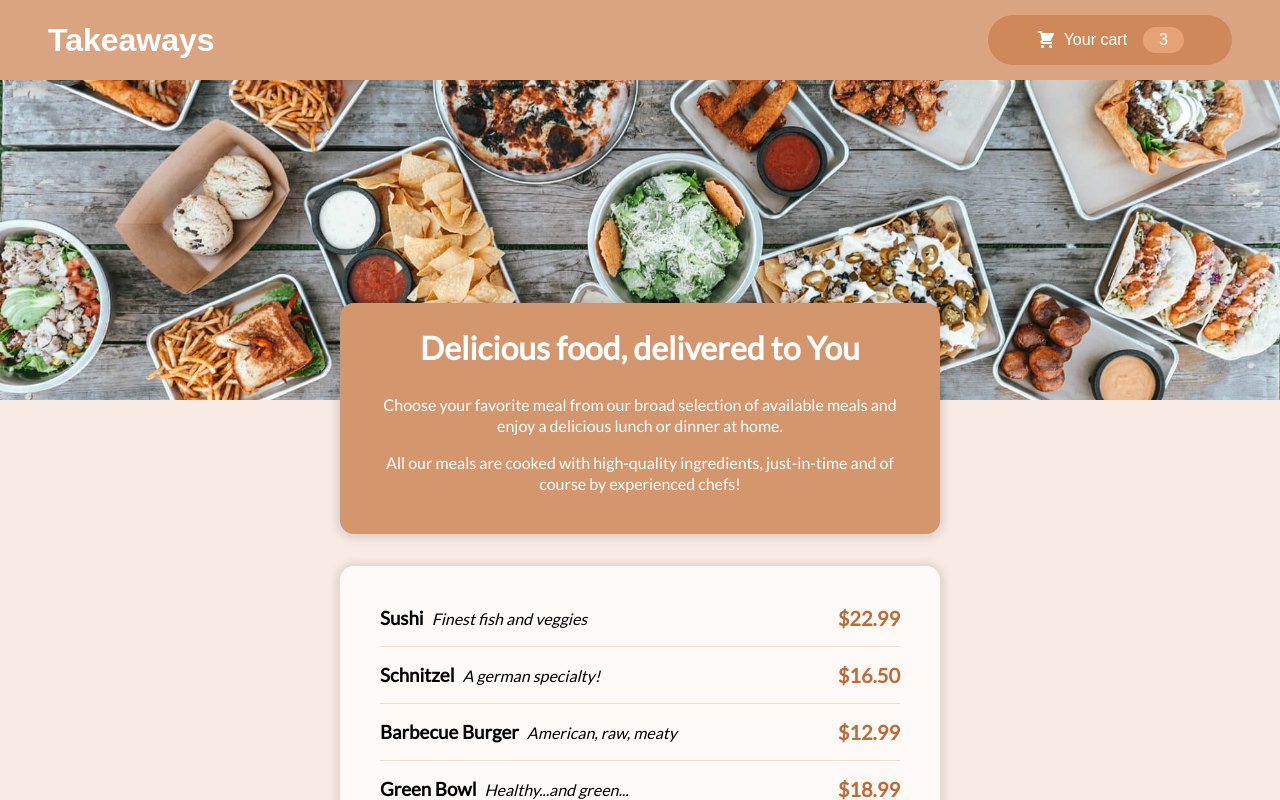
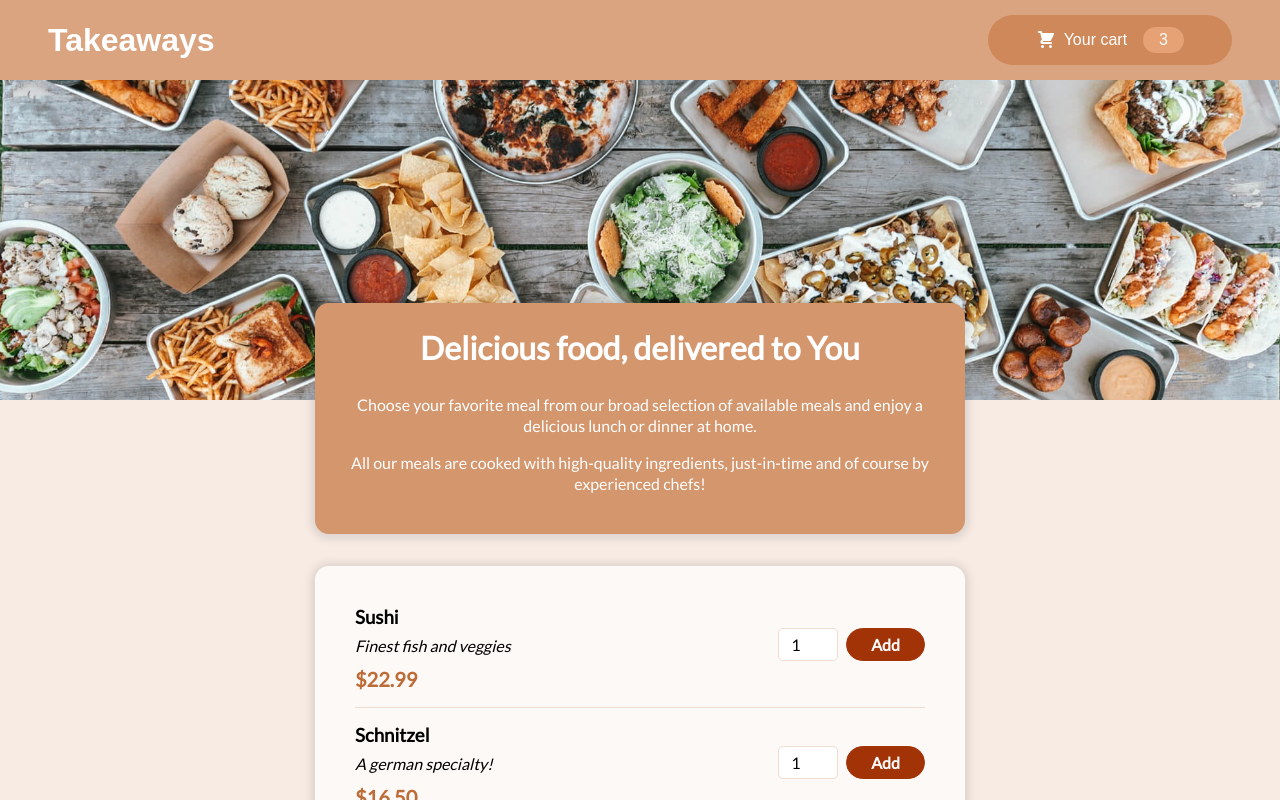
Before and after one commit to AnetaRolnik/takeaways, a React (Create React App) app: page / in a window 1280 px wide. Shown: the top 800 px of the page. Built offline with nearby package versions, Linux system fonts and the light colour scheme; a web font is replaced by a local one.

Commit message:
Add form for adding meals

```diff
--- a/src/components/Meals/AvailableMeals.tsx
+++ b/src/components/Meals/AvailableMeals.tsx
@@ -1,6 +1,6 @@
 import classes from "./AvailableMeals.module.css";
 
-import MealItem from "./MealItem";
+import MealItem from "./MealItem/MealItem";
 import Card from "../UI/Card";
 
 const DUMMY_MEALS = [
@@ -37,6 +37,7 @@ const AvailableMeals = () => {
       name={meal.name}
       description={meal.description}
       price={meal.price}
+      id={meal.id}
     />
   ));
 
--- a/src/components/Meals/MealItem.tsx
+++ /dev/null
@@ -1,19 +0,0 @@
-import classes from "./MealItem.module.css";
-
-const MealItem: React.FC<{
-  name: string;
-  description: string;
-  price: number;
-}> = (props) => {
-  const price = `$${props.price.toFixed(2)}`;
-
-  return (
-    <li className={classes.meal}>
-      <h3 className={classes.meal__header}>{props.name}</h3>
-      <div className={classes.meal__description}>{props.description}</div>
-      <div className={classes.meal__price}>{price}</div>
-    </li>
-  );
-};
-
-export default MealItem;
--- a/src/components/Meals/MealItem.module.css
+++ b/src/components/Meals/MealItem/MealItem.module.css
@@ -22,19 +22,6 @@
 @media (min-width: 768px) {
   .meal {
     display: flex;
-    align-items: center;
-  }
-
-  .meal__header {
-    margin-right: 8px;
-    margin-bottom: 0;
-  }
-
-  .meal__description {
-    margin-bottom: 0;
-  }
-
-  .meal__price {
-    margin-left: auto;
+    justify-content: space-between;
   }
 }
--- /dev/null
+++ b/src/components/Meals/MealItem/MealItem.tsx
@@ -0,0 +1,25 @@
+import classes from "./MealItem.module.css";
+
+import MealItemForm from "./MealItemForm";
+
+const MealItem: React.FC<{
+  id: string;
+  name: string;
+  description: string;
+  price: number;
+}> = (props) => {
+  const price = `$${props.price.toFixed(2)}`;
+
+  return (
+    <li className={classes.meal}>
+      <div>
+        <h3 className={classes.meal__header}>{props.name}</h3>
+        <div className={classes.meal__description}>{props.description}</div>
+        <div className={classes.meal__price}>{price}</div>
+      </div>
+      <MealItemForm id={props.id} />
+    </li>
+  );
+};
+
+export default MealItem;
--- /dev/null
+++ b/src/components/Meals/MealItem/MealItemForm.module.css
@@ -0,0 +1,35 @@
+.form {
+  display: flex;
+  align-items: center;
+  margin-top: 16px;
+}
+
+.form__button {
+  font: inherit;
+  cursor: pointer;
+  background-color: #a23307;
+  border: 1px solid #a23307;
+  color: white;
+  padding: 6px 24px;
+  border-radius: 20px;
+  font-weight: bold;
+  margin: 0 0 8px 8px;
+  flex-grow: 1;
+  transition: border-color 0.2s, background-color 0.2s;
+}
+
+.form__button:hover,
+.form__button:active {
+  background-color: #8a2b06;
+  border-color: #8a2b06;
+}
+
+@media (min-width: 768px) {
+  .form {
+    margin-top: 0;
+  }
+
+  .form__button {
+    flex-grow: 0;
+  }
+}
--- /dev/null
+++ b/src/components/Meals/MealItem/MealItemForm.tsx
@@ -0,0 +1,24 @@
+import classes from "./MealItemForm.module.css";
+
+import Input from "../../UI/Input";
+
+const MealItemForm: React.FC<{ id: string }> = (props) => {
+  return (
+    <form className={classes.form}>
+      <Input
+        type="number"
+        input={{
+          id: `amount_${props.id}`,
+          min: "1",
+          max: "5",
+          defaultValue: "1",
+        }}
+      />
+      <button className={classes["form__button"]} type="submit">
+        Add
+      </button>
+    </form>
+  );
+};
+
+export default MealItemForm;
--- a/src/components/UI/Card.module.css
+++ b/src/components/UI/Card.module.css
@@ -2,7 +2,7 @@
   padding: 16px;
   box-shadow: 0 1px 8px 4px rgba(0, 0, 0, 0.1);
   border-radius: 14px;
-  width: 600px;
+  width: 650px;
   max-width: 90%;
   margin-right: auto;
   margin-left: auto;
--- /dev/null
+++ b/src/components/UI/Input.module.css
@@ -0,0 +1,24 @@
+.form-control {
+  display: flex;
+  align-items: center;
+  margin-bottom: 8px;
+}
+
+.form-control__label {
+  font-weight: bold;
+  margin-right: 16px;
+}
+
+.form-control__input {
+  border-radius: 5px;
+  border: 1px solid #f1ddd0;
+  font: inherit;
+  padding: 6px 12px;
+  transition: border-color 0.2s;
+}
+
+.form-control__input:hover,
+.form-control__input:focus {
+  border-color: #d4966d;
+  outline: none;
+}
--- /dev/null
+++ b/src/components/UI/Input.tsx
@@ -0,0 +1,27 @@
+import classes from "./Input.module.css";
+
+const Input: React.FC<{
+  label?: string;
+  type?: string;
+  input: { id: string; min: string; max: string; defaultValue: string };
+}> = (props) => {
+  return (
+    <div className={classes["form-control"]}>
+      {props.label && (
+        <label
+          className={classes["form-control__label"]}
+          htmlFor={props.input.id}
+        >
+          {props.label}
+        </label>
+      )}
+      <input
+        className={classes["form-control__input"]}
+        type={props.type || "text"}
+        {...props.input}
+      />
+    </div>
+  );
+};
+
+export default Input;
```
